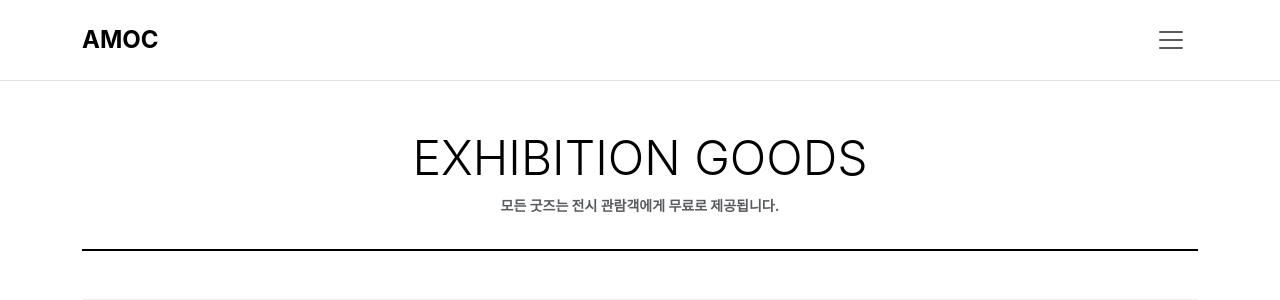
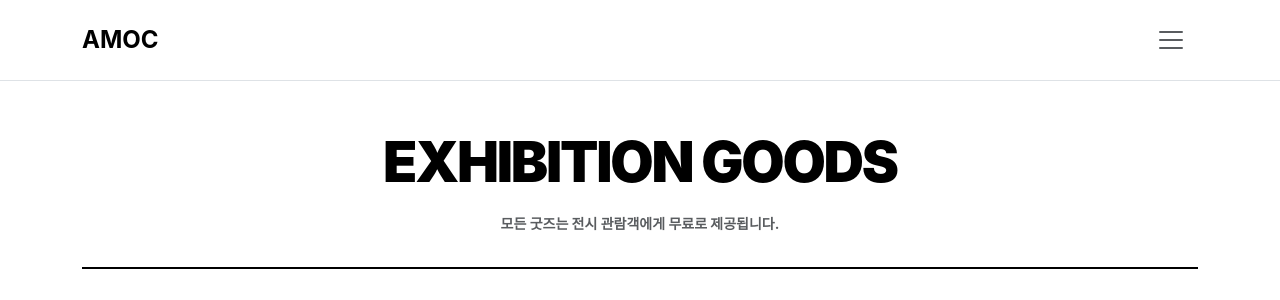
Before and after one commit to KyleKL/AMOC, a Flask app: page /goods in a window 1280 px wide. Shown: the top 300 px of the page. Run offline with Flask 3, Linux system fonts and the light colour scheme; some web fonts are replaced.

Commit message:
Update goods.html 3.1

```diff
--- a/templates/goods.html
+++ b/templates/goods.html
@@ -55,7 +55,7 @@
 
 <div class="container py-5">
     <header class="goods-header mb-5 text-center">
-        <h1 class="display-5 fw-black">EXHIBITION GOODS</h1>
+        <h1 class="display-4 mb-3">EXHIBITION GOODS</h1>
         <p class="text-muted small fw-bold">모든 굿즈는 전시 관람객에게 무료로 제공됩니다.</p>
     </header>
 
```
